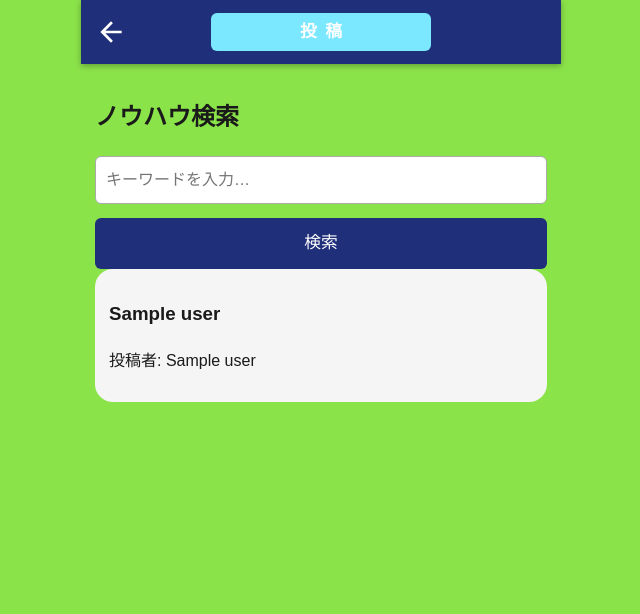
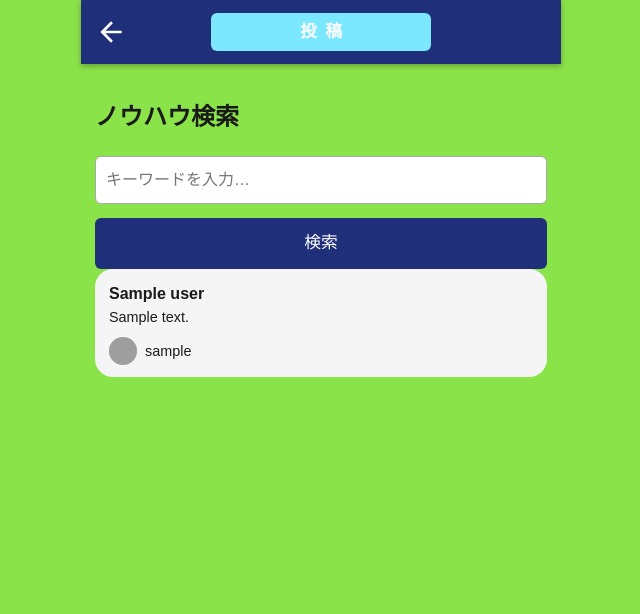
Before and after one commit to is25itot/y-coco, a Flask app: template y_coco/user/templates/knowhow/kh_search.html in a window 1280 px wide. Shown: the top 614 px of the page, without its empty margins (319-959 px from the left). Run offline with Flask 3, Linux system fonts and the light colour scheme; the template is opened without the code that fills it: most values are stand-ins (such as "Sample title", 1, 10 or a date in 2020); one stand-in notice (Sample message) is shown; some libraries are stand-ins or nearby versions; grey boxes are pictures that could not be loaded.

Commit message:
検索機能を修正

```diff
--- a/y_coco/kh_search.py
+++ b/y_coco/kh_search.py
@@ -104,17 +104,16 @@ def search_knowhow(words):
 
 @kh_search_bp.route("/knowhow/search")
 def search():
-    user = current_user.is_authenticated
-    if not user:
+    if not current_user.is_authenticated:
         return redirect(url_for("login.login"))
 
-    template = ADMIN_TEMPLATE if user.get("admin_flg") else USER_TEMPLATE
+    template = ADMIN_TEMPLATE if current_user.admin_flg else USER_TEMPLATE
     query = request.args.get("q", "").strip()[:MAX_QUERY_LENGTH]
 
     if not query:
         return render_template(
             template, query="", words=[], results=[], searched=False,
-            error_code=0, userid=user["id"],
+            error_code=0, userid=current_user.id,
         )
 
     words = split_words(query)
@@ -125,10 +124,10 @@ def search():
         flash(MSG_NO_RESULT, "error")
         return render_template(
             template, query="", words=words, results=[], searched=True,
-            error_code=ERROR_NO_RESULT, userid=user["id"],
+            error_code=ERROR_NO_RESULT, userid=current_user.id,
         )
 
     return render_template(
         template, query=query, words=words, results=results, searched=True,
-        error_code=0, userid=user["id"],
+        error_code=0, userid=current_user.id,
     )
--- a/y_coco/search.py
+++ b/y_coco/search.py
@@ -101,17 +101,16 @@ def search_events(words):
 
 @search_bp.route("/events/search")
 def search():
-    user = current_user.is_authenticated
-    if not user:
+    if not current_user.is_authenticated:
         return redirect(url_for("login.login"))
 
-    template = ADMIN_TEMPLATE if user.get("admin_flg") else USER_TEMPLATE
+    template = ADMIN_TEMPLATE if current_user.admin_flg else USER_TEMPLATE
     query = request.args.get("q", "").strip()[:MAX_QUERY_LENGTH]
 
     if not query:
         return render_template(
             template, query="", words=[], results=[], searched=False,
-            has_result=False, message=None, userid=user["id"],
+            has_result=False, message=None, userid=current_user.id,
         )
 
     words = split_words(query)
@@ -125,5 +124,5 @@ def search():
         searched=True,
         has_result=has_result,
         message=None if has_result else MSG_NO_RESULT,
-        userid=user["id"],
+        userid=current_user.id,
     )
--- a/y_coco/user/templates/knowhow/kh_search.html
+++ b/y_coco/user/templates/knowhow/kh_search.html
@@ -1,4 +1,5 @@
 {% extends "base.html" %}
+{% from "_macros.html" import post_card %}
 {% set show_footer = true %}
 {% set active_tab = 'knowhow' %}
 {% set header_mode = 'back' %}
@@ -6,7 +7,7 @@
 {% block content %}
 <div class="container">
     <h2>ノウハウ検索</h2>
-    <form action="{{ url_for('user.kh_search') }}" method="GET" class="search-form">
+    <form action="{{ url_for('kh_search.search') }}" method="GET" class="search-form">
         <input type="text" name="q" placeholder="キーワードを入力…" value="{{ request.args.get('q', '') }}">
         <button type="submit" class="btn">検索</button>
     </form>
@@ -14,13 +15,8 @@
     <div class="search-results">
         {% if results %}
             {% for kh in results %}
-                <div class="card">
-                    <h3><a href="{{ url_for('user.kh_detail', id=kh.id) }}">{{ kh.title }}</a></h3>
-                    <p>投稿者: {{ kh.author_name }}</p>
-                </div>
+                {{ post_card(kh, url_for('kh_detail.show', knowhow_id=kh.id)) }}
             {% endfor %}
-        {% else %}
-            <p>一致するノウハウは見つかりませんでした。</p>
         {% endif %}
     </div>
 </div>
```
Also changed, not shown: y_coco/user/templates/event/event_search.html (+5 -7 lines).
